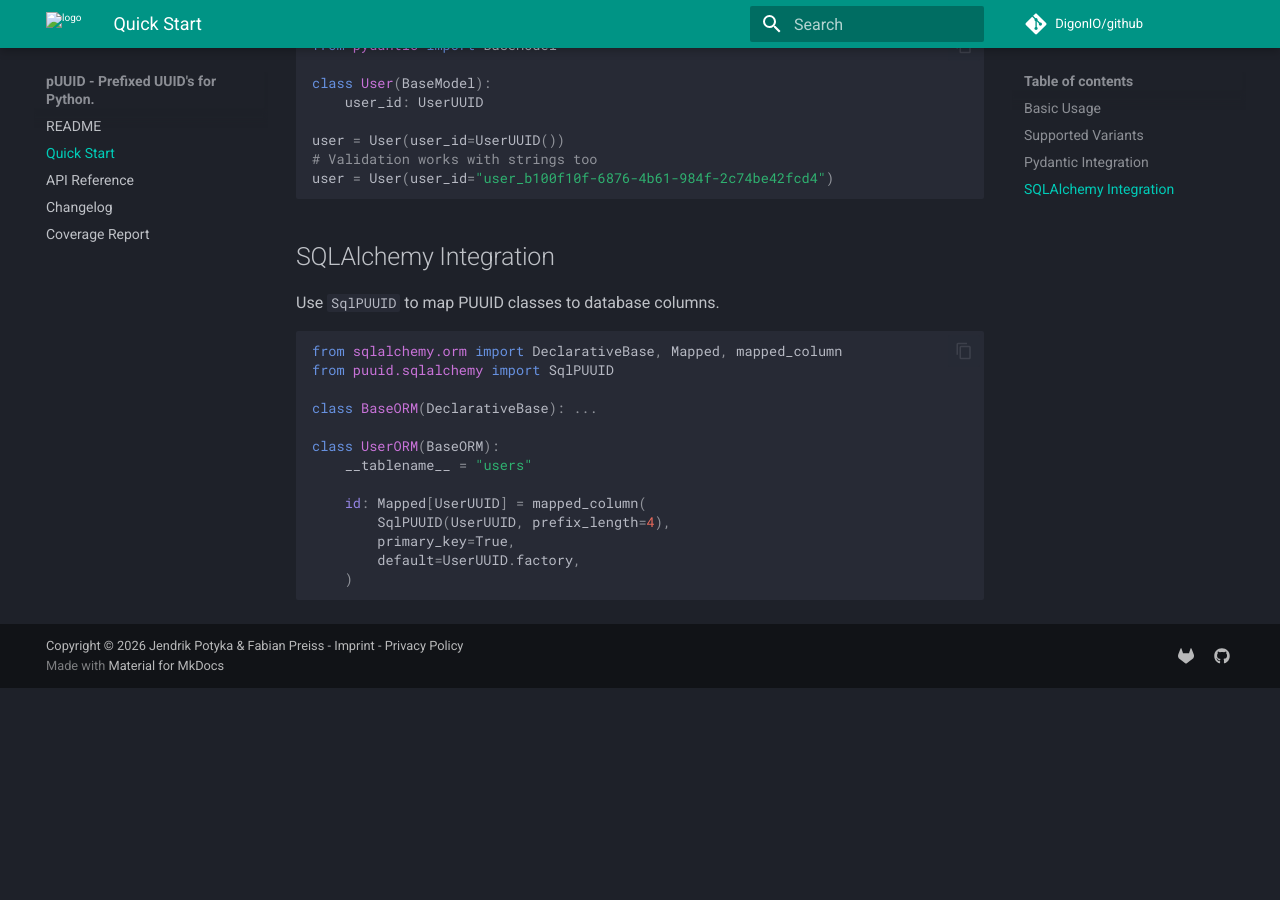
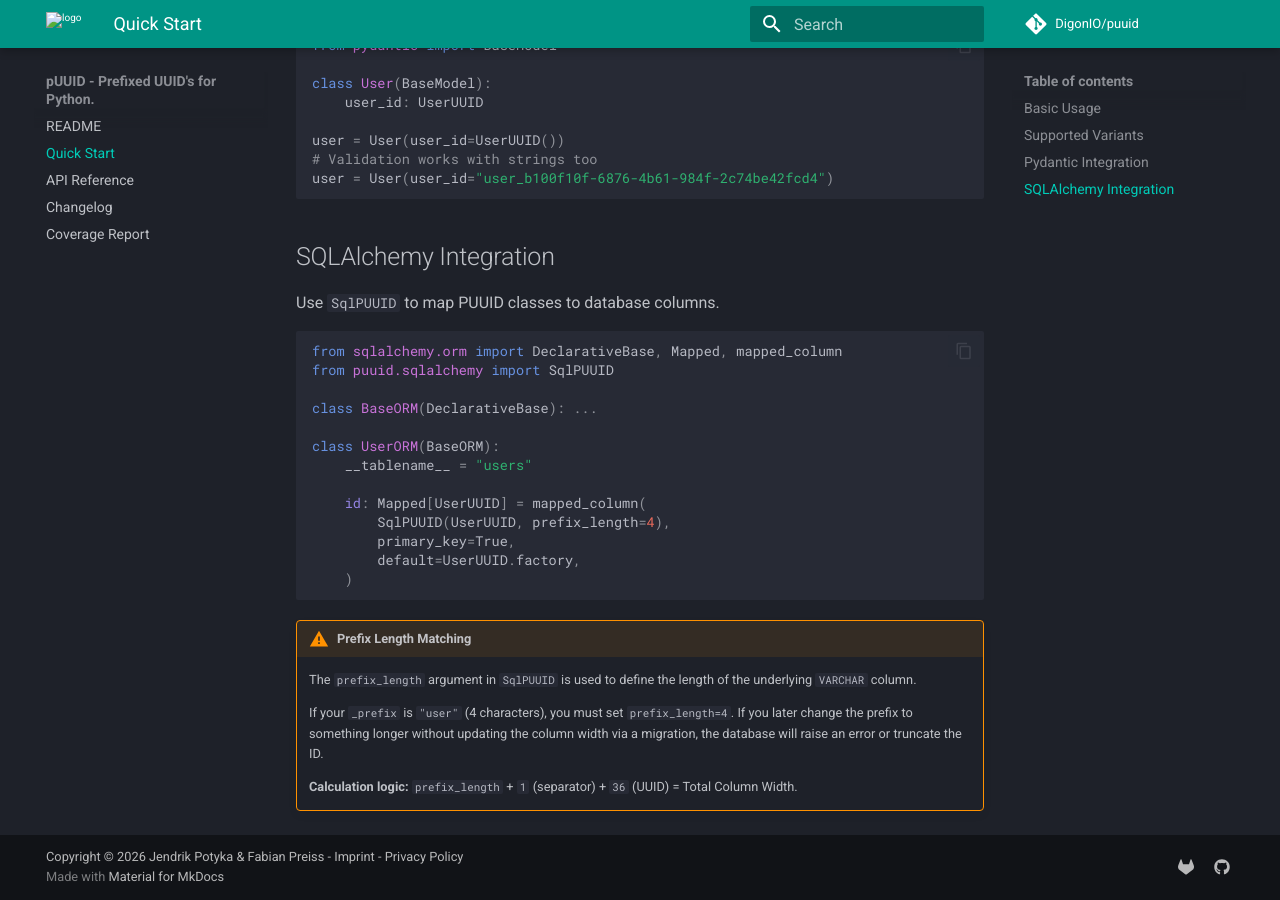
Before and after one commit to DigonIO/pUUID, an MkDocs documentation site: the page built from docs/pages/quick_start.md, in a window 1280 px wide and 900 px high, scrolled down 1763 px. Built offline with MkDocs 1.6.1 and Material for MkDocs 9.7.7, drawn with Linux system fonts in a browser that asks for light colours; nearby versions of some CDN libraries; library files that are not in the unit come from our copies; plug-ins that fetch from the network failed and are left out; comment, search, counter and statistics services are not loaded; before the commit the page ends 2451 px from its top, so only the background shows below that.

Commit message:
refactor(docs): improve API reference layout and database usage guides
- mkdocs: fix repo_name and configure mkdocstrings to show inherited members and __init__
- quick_start: add warning about prefix_length matching for SqlPUUID columns
- base: add module docstring for better API documentation indexing

````diff
--- a/docs/mkdocs.yml
+++ b/docs/mkdocs.yml
@@ -1,7 +1,7 @@
 site_name: pUUID - Prefixed UUID's for Python.
 site_url: https://puuid.digon.io
 repo_url: https://github.com/DigonIO/puuid
-repo_name: DigonIO/github
+repo_name: DigonIO/puuid
 copyright: Copyright © 2026 Jendrik Potyka & Fabian Preiss
 docs_dir: pages
 
@@ -32,6 +32,16 @@
             members_order: source
             show_root_heading: true
             show_source: false
+            inherited_members: true
+            show_root_full_path: true
+            show_if_no_docstring: true
+            show_root_toc: true
+            # special_members:
+            #   - __init__
+            filters:
+              - "!^_.*$" # hide all private
+              - "!^__.*__$" # hide all dunder methods
+              - "^__init__$" # but keep the constructor
   - coverage:
       page_path: coverage
       html_report_dir: htmlcov
--- a/docs/pages/quick_start.md
+++ b/docs/pages/quick_start.md
@@ -116,3 +116,11 @@
         default=UserUUID.factory,
     )
 ```
+
+!!! warning "Prefix Length Matching"
+    The `prefix_length` argument in `SqlPUUID` is used to define the length of the underlying `VARCHAR` column.
+
+    If your `_prefix` is `"user"` (4 characters), you must set `prefix_length=4`. If you later change the prefix to something longer without updating the column width via a migration, the database will raise an error or truncate the ID.
+
+    **Calculation logic:**
+    `prefix_length` + `1` (separator) + `36` (UUID) = Total Column Width.
````
Also changed, not shown: 1 other file.
